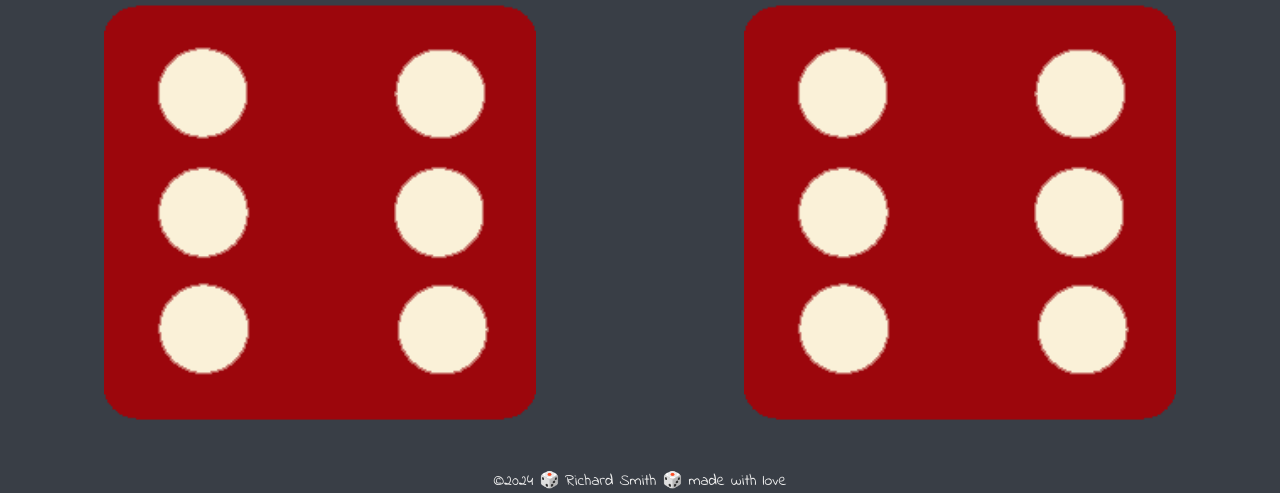
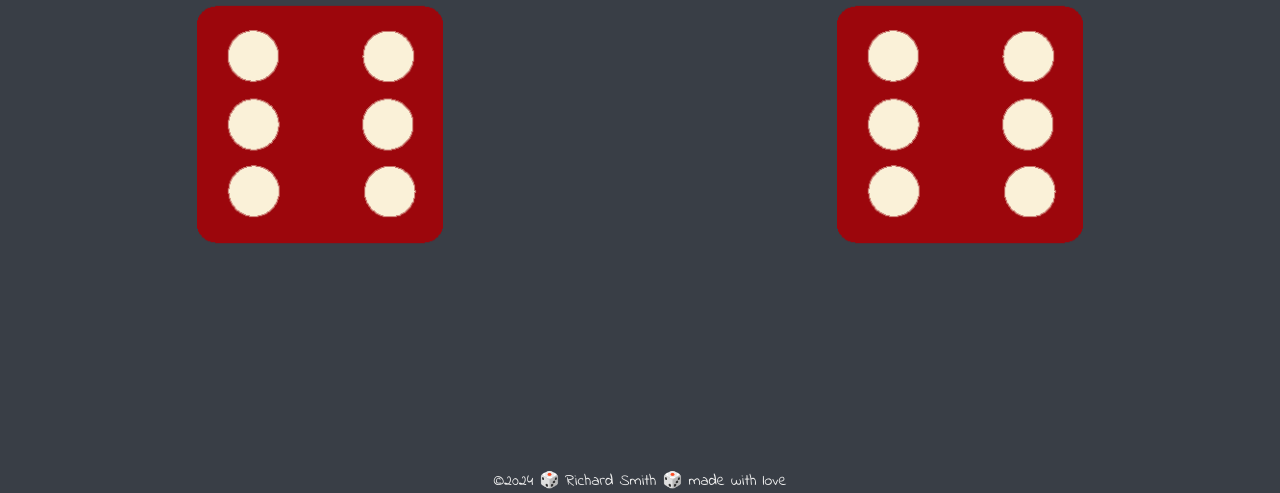
Before and after one commit to mechadaddy/dice, a plain HTML site: page index.html in a window 1280 px wide. Shown: the part 307-800 px from the top of the page. Drawn offline with nearby package versions, Linux system fonts and the light colour scheme.

Commit message:
further optimize

```diff
--- a/index.html
+++ b/index.html
@@ -36,8 +36,8 @@
         <button id="myButton" class="btn btn-outline-light btn-lg btn-block">Roll Dice</button>
       </div>
 
-      <div class="container-fluid">
-        <div class="row">
+      <div class="container-fluid dice">
+        <div class="row justify-content-center align-items-center" style="height: 40vh">
           <div class="col-6">
             <div class="dice">
               <p>Player 1</p>
--- a/styles.css
+++ b/styles.css
@@ -1,10 +1,12 @@
 .container-fluid {
   margin: auto;
   text-align: center;
+  align-items: center;
 }
 
 .dice {
   text-align: center;
+  align-items: center;
 
 }
 
@@ -27,7 +29,7 @@ p {
 }
 
 img {
-  width: 70%;
+  width: 40%;
 }
 
 footer {
@@ -38,5 +40,4 @@ footer {
   position: absolute;
   bottom: 0;
   width: 100%;
-
 }
```
